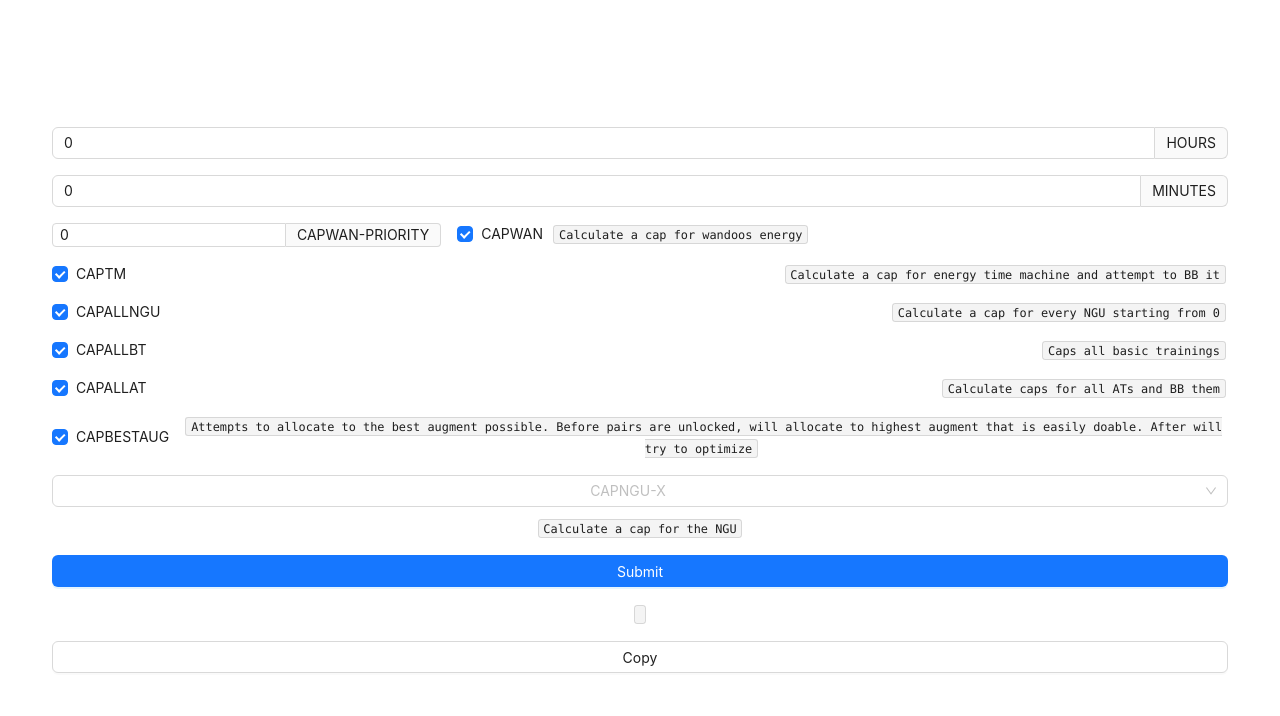
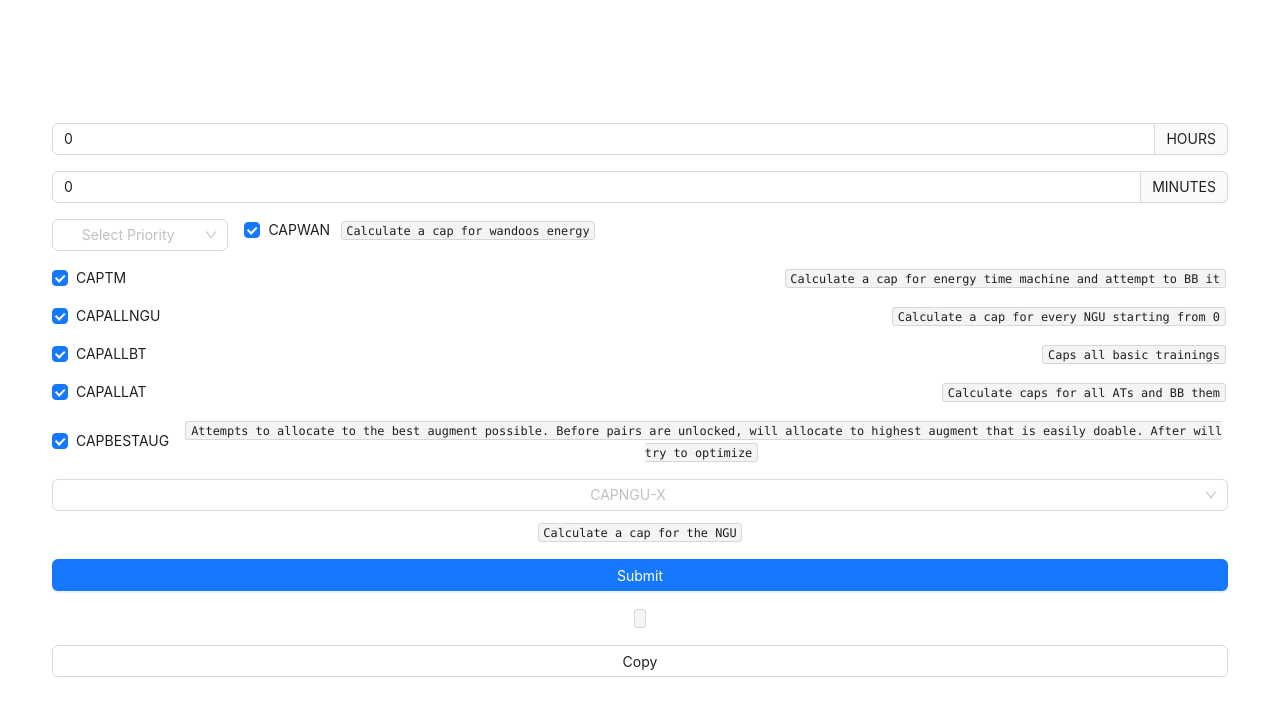
Before and after one commit to RdotSilva/TypeScript-React-Vite-NGU-Profile-Helper, a React (Vite) app: page / in a window 1280 px wide. Shown: the top 716 px of the page. Built offline with nearby package versions, Linux system fonts and the light colour scheme.

Commit message:
Refactor PrioritySelectItem component

```diff
--- a/src/components/PrioritySelectItem/PrioritySelectItem.tsx
+++ b/src/components/PrioritySelectItem/PrioritySelectItem.tsx
@@ -1,6 +1,6 @@
-import React from "react";
+import React, { useState } from "react";
 
-import { InputNumber } from "antd";
+import { Select } from "antd";
 import { Control, Controller } from "react-hook-form";
 import { FormValues } from "../../types/energy/energyTypes";
 
@@ -10,27 +10,33 @@ interface TimeSelectFormProps {
   defaultValue: number;
 }
 
-const PrioritySelectItem = ({
-  control,
-  name,
-  defaultValue,
-}: TimeSelectFormProps) => (
-  <>
+const OPTIONS = [1, 2, 3, 4, 5, 6, 7, 8, 9];
+
+const PrioritySelectItem = ({ control, name }: TimeSelectFormProps) => {
+  const [selectedItems, setSelectedItems] = useState<string[]>([]);
+
+  const filteredOptions = OPTIONS.filter((o) => !selectedItems.includes(o));
+
+  return (
     <Controller
       render={({ field }) => (
-        <InputNumber
-          size="small"
-          min={0}
-          max={7}
-          defaultValue={defaultValue}
-          onChange={field.onChange}
-          addonAfter={name}
+        <Select
+          mode="multiple"
+          maxCount={1}
+          placeholder="Select Priority"
+          value={selectedItems}
+          onChange={setSelectedItems}
+          style={{ width: "15%" }}
+          options={filteredOptions.map((item) => ({
+            value: item,
+            label: item,
+          }))}
         />
       )}
       control={control}
       name={name}
     />
-  </>
-);
+  );
+};
 
 export default PrioritySelectItem;
```
